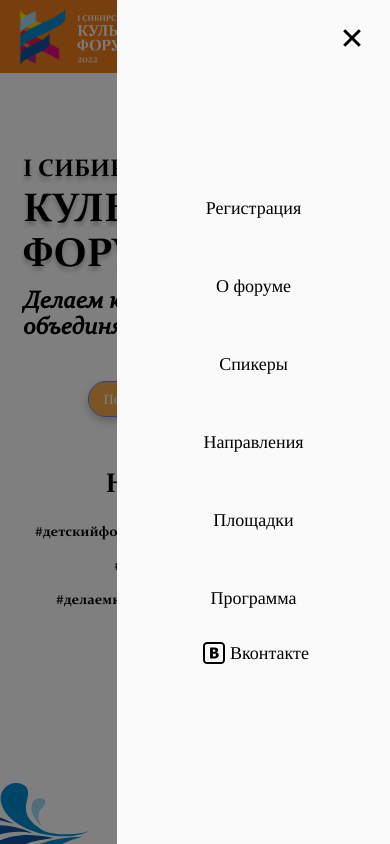
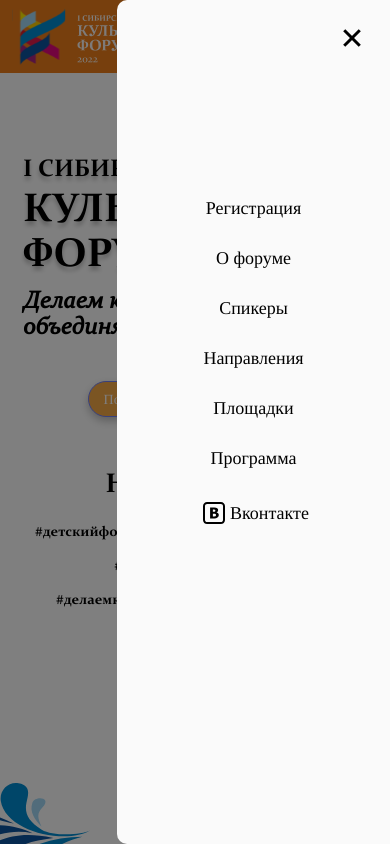
Before and after one commit to vlad-borovkov/children-culture-forum-, a React (Create React App) app: page / in a window 390 px wide. Both pictures are taken after a click on the element 314 px from the left and 41 px from the top of the page. Shown: the top 844 px of the page. Built offline with nearby package versions, Linux system fonts and the light colour scheme; a web font is replaced by a local one.

Commit message:
feat: правка мобильной версии

```diff
--- a/src/components/Footer/footer.css
+++ b/src/components/Footer/footer.css
@@ -121,7 +121,7 @@
         padding: 0;
         background-color: #F4F4F4;
         justify-content: center;
-        background-image: url(http://localhost:3000/static/media/footer__decor.aadaf3f8fd6c8510aeae.svg);
+        background-image: url(../../images/footer__decor.svg);
         background-repeat: no-repeat;
         background-position-y: bottom;
         background-size: contain;
--- a/src/components/Organization/organization.css
+++ b/src/components/Organization/organization.css
@@ -100,7 +100,7 @@
         display: flex;
         flex-direction: column;
         align-items: center;
-        width: 135px;
+        width: 167px;
         height: 111px;
         justify-content: center;
     }
--- a/src/components/PopupMenu/PopupMenu.js
+++ b/src/components/PopupMenu/PopupMenu.js
@@ -1,7 +1,5 @@
 import React from 'react';
 import vkontakte_icone from './../../images/icons8-vkontakte.svg';
-
-//import closeIcone from './../../images/menuCloseIcon.svg'
 
 const PopupMenu = ({ isOpenMenu, handleCloseMenu }) => {
   return (
@@ -19,19 +17,36 @@ const PopupMenu = ({ isOpenMenu, handleCloseMenu }) => {
               target='_blank'
               rel='noreferrer'
               className='popup-menu__links-item'
+              onClick={handleCloseMenu}
             >
               Регистрация
             </a>
-            <a href='#about-forum' className='popup-menu__links-item'>
+            <a
+              href='#about-forum'
+              className='popup-menu__links-item'
+              onClick={handleCloseMenu}
+            >
               О форуме
             </a>
-            <a href='#speakers' className='popup-menu__links-item'>
+            <a
+              href='#speakers'
+              className='popup-menu__links-item'
+              onClick={handleCloseMenu}
+            >
               Спикеры
             </a>
-            <a href='#streams' className='popup-menu__links-item'>
+            <a
+              href='#streams'
+              className='popup-menu__links-item'
+              onClick={handleCloseMenu}
+            >
               Направления
             </a>
-            <a href='#places' className='popup-menu__links-item'>
+            <a
+              href='#places'
+              className='popup-menu__links-item'
+              onClick={handleCloseMenu}
+            >
               Площадки
             </a>
             <a
@@ -39,6 +54,7 @@ const PopupMenu = ({ isOpenMenu, handleCloseMenu }) => {
               target='_blank'
               rel='noreferrer'
               className='popup-menu__links-item'
+              onClick={handleCloseMenu}
             >
               Программа
             </a>
@@ -49,6 +65,7 @@ const PopupMenu = ({ isOpenMenu, handleCloseMenu }) => {
             href='https://vk.com/public216364187'
             target='_blank'
             rel='noreferrer'
+            onClick={handleCloseMenu}
           >
             <img
               className='footer__social-icon'
--- a/src/components/PopupMenu/popup.css
+++ b/src/components/PopupMenu/popup.css
@@ -31,6 +31,7 @@
     flex-direction: column;
     align-items: center;
     justify-content: center;
+    border-radius: 10px 0px 0px 10px;
 }
 
 .popup-menu__menu {
@@ -76,7 +77,7 @@
     font-weight: 500;
     font-size: 18px;
     line-height: 22px;
-    margin-top: 28px;
+    /* margin-top: 28px; */
     margin-bottom: 28px;
     text-decoration: none;
     color: #000000;
@@ -101,15 +102,3 @@
         visibility: visible;
     }
 }
-
-
-@media screen and (max-width: 580px) and (min-width: 320px) {
-    /* .popup__delete-close-icone {
-      background-image: url(./../../../images/Close_Icon_mobile.svg);
-      left: 131px;
-      top: -16px;
-      position: relative;
-      width: 20px;
-      height: 20px;
-    } */
-}
--- a/src/components/Speakers/Speakers.css
+++ b/src/components/Speakers/Speakers.css
@@ -200,7 +200,7 @@
 
     .section-title {
         margin: 0;
-        margin-top: 21px;
+        margin-top: 70px;
         margin-bottom: 10px;
         font-family: Constantia, Times, serif;
         font-style: normal;
--- a/src/components/event-detail/event-details.css
+++ b/src/components/event-detail/event-details.css
@@ -187,6 +187,10 @@
         justify-content: space-around;
     }
 
+    .details__numbers_item:first-of-type {
+        margin-top: 40px;
+    }
+
     .details__numbers_item {
         display: flex;
         flex-direction: column;
--- a/src/index.js
+++ b/src/index.js
@@ -1,6 +1,6 @@
 import React from 'react';
 import ReactDOM from 'react-dom/client';
-
+import { BrowserRouter } from 'react-router-dom';
 import App from './App';
 import './index.css';
 
@@ -8,9 +8,9 @@ import reportWebVitals from './reportWebVitals';
 
 const root = ReactDOM.createRoot(document.getElementById('root'));
 root.render(
-  <React.StrictMode>
+  <BrowserRouter>
     <App />
-  </React.StrictMode>
+  </BrowserRouter>
 );
 
 // If you want to start measuring performance in your app, pass a function
```
Also changed, not shown: src/App.js (+2 -7 lines).
